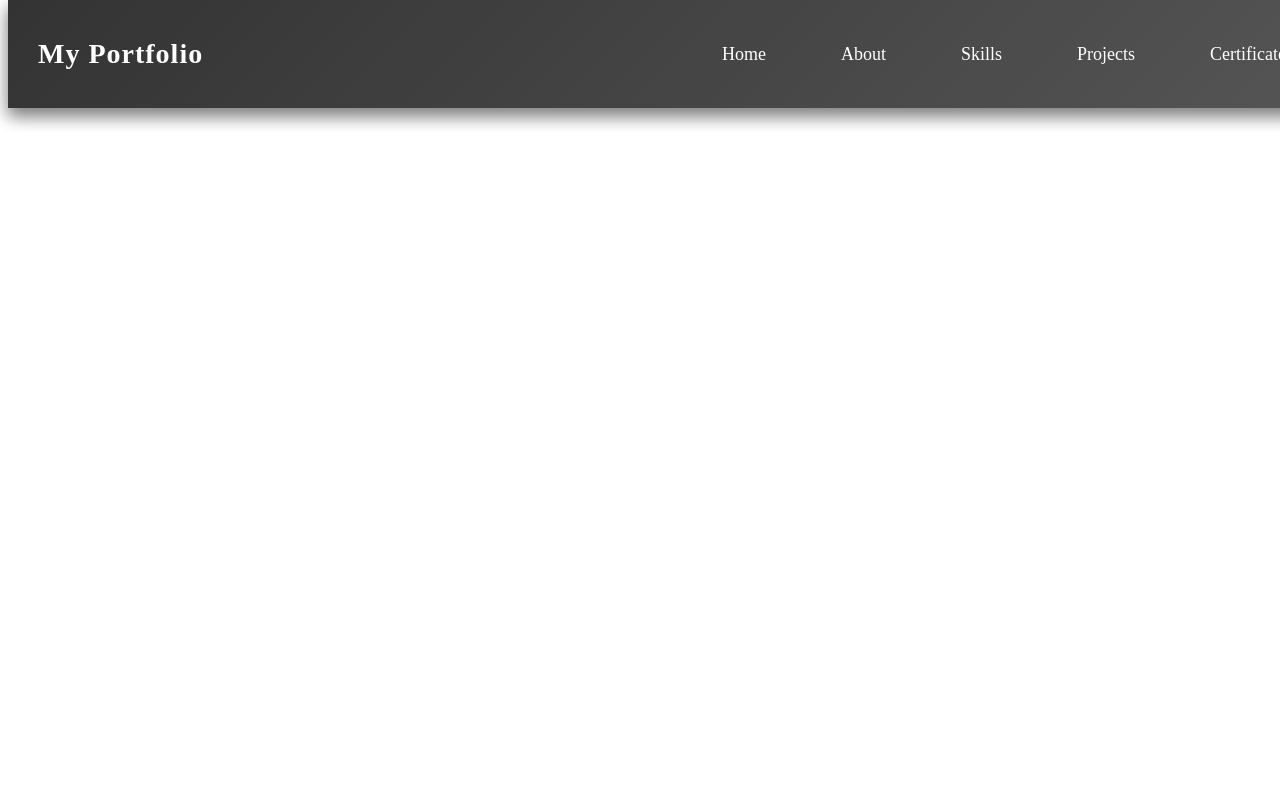
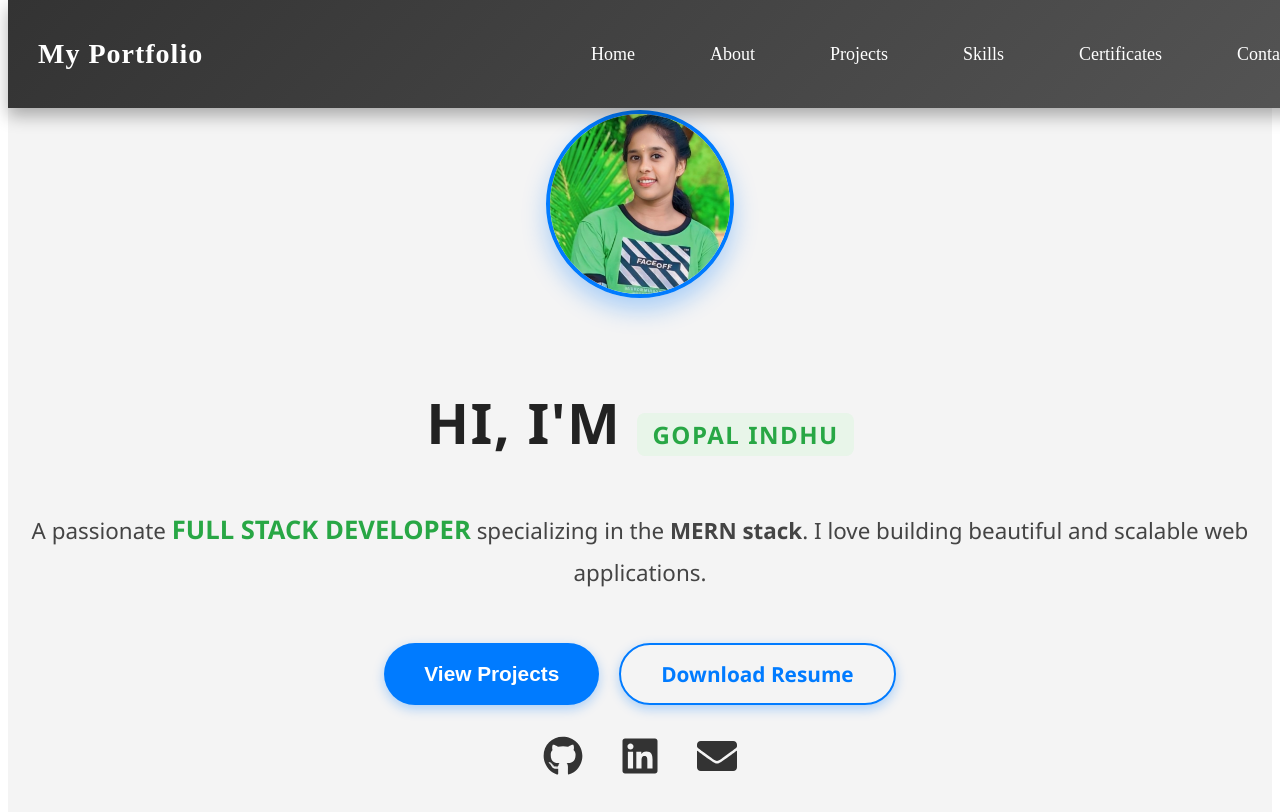
Before and after one commit to indhuanandhan70/Showcase143, a React (Create React App) app: page / in a window 1280 px wide. Shown: the top 812 px of the page. Built offline with nearby package versions, Linux system fonts and the light colour scheme.

Commit message:
Update Home.jsx

```diff
--- a/src/components/Home.jsx
+++ b/src/components/Home.jsx
@@ -1,35 +1,51 @@
-import React, { useState } from 'react';
-import { Link } from 'react-router-dom';
-import './Navbar.css';
-import { FaBars, FaTimes } from 'react-icons/fa';
+import React from 'react';
+import './Home.css';
+import { FaGithub, FaLinkedin, FaEnvelope } from 'react-icons/fa';
+import { useNavigate } from 'react-router-dom';
+import profileImage from '../assets/profile.jpeg';
 
-const Navbar = () => {
-  const [isOpen, setIsOpen] = useState(false);
+const Home = () => {
+  const navigate = useNavigate();
 
-  const toggleNavbar = () => {
-    setIsOpen(!isOpen);
+  const openLink = (url) => {
+    window.open(url, '_blank', 'noopener,noreferrer');
   };
 
+  // Your Google Drive resume download link
+  const resumeLink = "https://drive.google.com/uc?export=download&id=1bDFqctixkOhmxCKQ-WQZYt2t5j-JidCl";
+
   return (
-    <nav className="navbar">
-      <div className="navbar-logo">
-        <h1>My Portfolio</h1>
+
+    <section id="home" className="home">
+       <div className="profile-image-container">
+              <img src={profileImage} alt="Profile" className="profile-image" />
+            </div>
+      <div className="home-content">
+        <h1>Hi, I'm <span className="highlight">GOPAL INDHU</span></h1>
+        <p className="description">
+          A passionate <span className="role">Full Stack Developer</span> specializing in the <strong>MERN stack</strong>.
+          I love building beautiful and scalable web applications.
+        </p>
+
+        <div className="btn-container">
+          <button onClick={() => navigate('/projects')} className="btn">View Projects</button>
+          <a href={resumeLink} className="btn btn-outline" download>Download Resume</a>
+        </div>
+
+        <div className="social-icons">
+          <button onClick={() => openLink('https://github.com/indhuanandhan70')} title="GitHub">
+            <FaGithub />
+          </button>
+          <button onClick={() => openLink('https://www.linkedin.com/in/indhu-anandhan-1179882b8/recent-activity/all/')} title="LinkedIn">
+            <FaLinkedin />
+          </button>
+          <button onClick={() => openLink('mailto:indhuanandhan70@gmail.com')} title="Email">
+            <FaEnvelope />
+          </button>
+        </div>
       </div>
-
-      <div className={`nav-links ${isOpen ? 'open' : ''}`}>
-        <Link to="/">Home</Link>
-        <Link to="/about">About</Link>
-        <Link to="/skills">Skills</Link>
-        <Link to="/projects">Projects</Link>
-        <Link to="/certificates">Certificates</Link>
-
-      </div>
-
-      <div className="hamburger" onClick={toggleNavbar}>
-        {isOpen ? <FaTimes /> : <FaBars />}
-      </div>
-    </nav>
+    </section>
   );
 };
 
-export default Navbar;
+export default Home;
```
